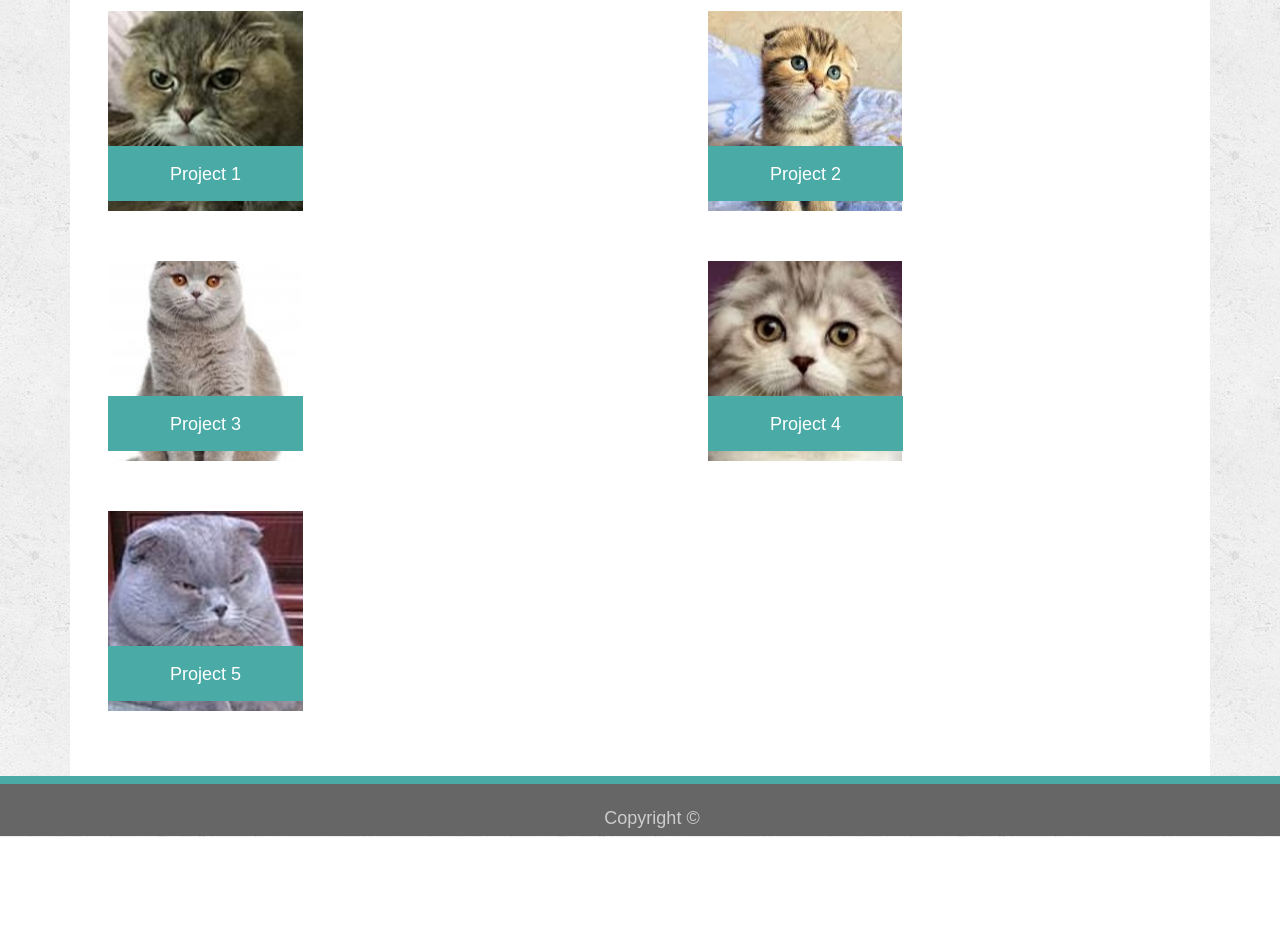
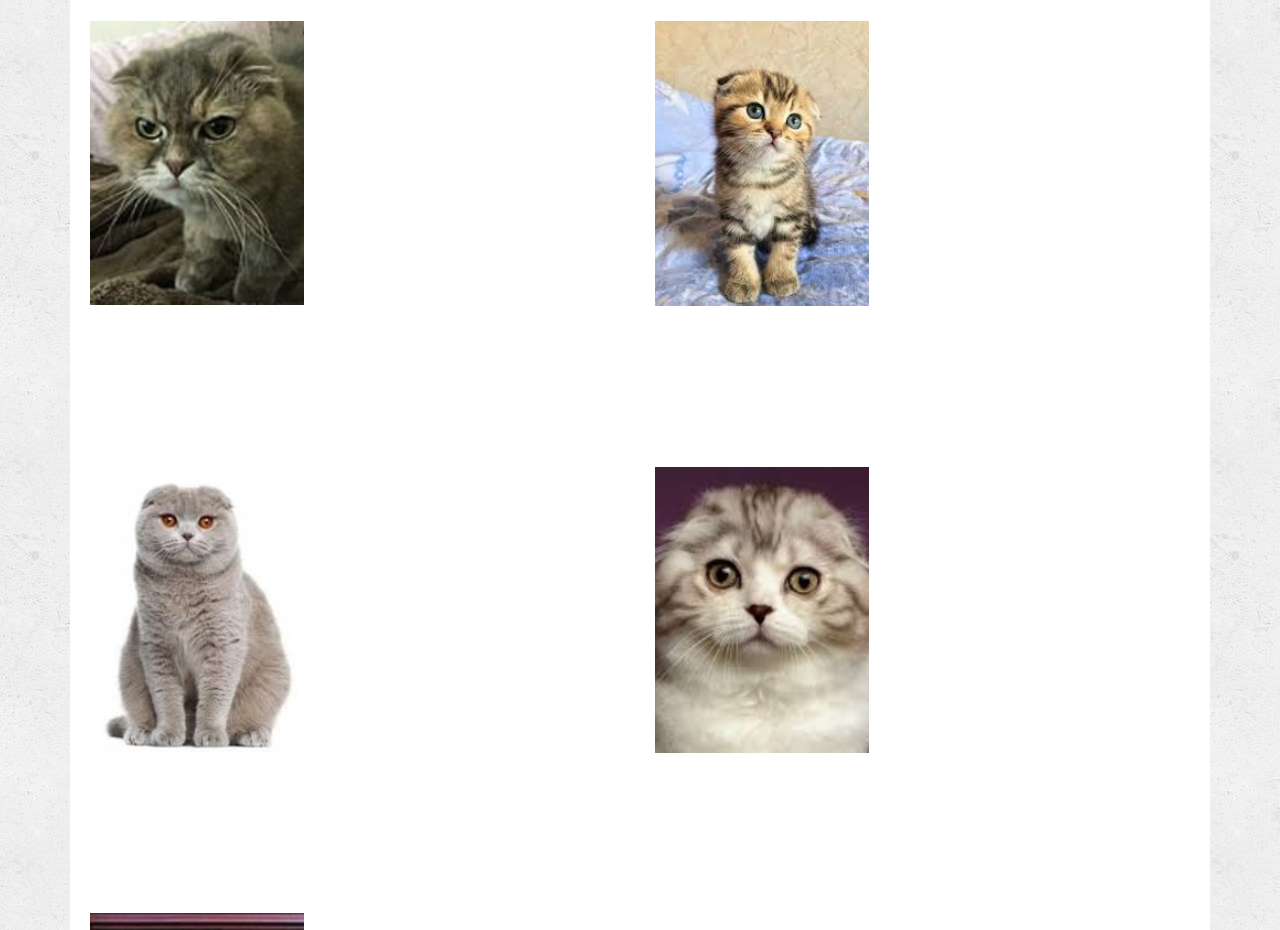
Before and after one commit to MacCabe1888/Bootstrap-Portfolio, a plain HTML site: page portfolio.html in a window 1280 px wide. Shown: the part 202-1132 px from the top of the page. Before the commit the page ends 1039 px from the top, so only its background shows below. Drawn offline with nearby package versions, Linux system fonts and the light colour scheme.

Commit message:
embedded project links in responsive images

```diff
--- a/assets/css/style.css
+++ /dev/null
@@ -1,59 +0,0 @@
-/*set background images*/
-.img{
-    background-position: center;
-    background-repeat: no-repeat;
-    padding: 100px;
-    position: relative;
-    margin: 0 0 50px 15px;
-}
-
-/*pair pictures and links on the right with their partners on the left*/
-#pic1, #pic3, #pic5{
-    float: left;
-}
-
-/*see comment above*/
-#pic2, #pic4{
-    float: right;
-    margin-right: 285px;
-}
-
-/*indicate paths to the respective image files*/
-
-#pic1{
-    background-image: url("../images/cat1.jpeg");
-}
-
-#pic2{
-    background-image: url("../images/cat2.jpeg");
-}
-
-#pic3{
-    background-image: url("../images/cat3.jpeg");
-}
-
-#pic4{
-    background-image: url("../images/cat4.jpeg");
-}
-
-#pic5{
-    background-image: url("../images/cat5.jpeg");
-}
-
-/*set up color and dimensions of miniature navbars and overlay them onto their background images*/
-.bottomnav{
-    text-align: center;
-    background-color: #4aaaa5;
-    width: 195px;
-    height: 55px;
-    padding: 15px;
-    margin: 15% 0 0 -97px;
-    position: absolute;
-    bottom: 10px;
-}
-
-/*display default link text as plain text and set default link text color*/
-a{
-    text-decoration: none;
-    color: #ffffff;
-}
--- a/portfolio.html
+++ b/portfolio.html
@@ -8,8 +8,6 @@
     <title>Portfolio_Portfolio</title>
     <!--link to Bootstrap-->
     <link rel="stylesheet" href="https://stackpath.bootstrapcdn.com/bootstrap/4.3.1/css/bootstrap.min.css" integrity="sha384-ggOyR0iXCbMQv3Xipma34MD+dH/1fQ784/j6cY/iJTQUOhcWr7x9JvoRxT2MZw1T" crossorigin="anonymous">
-    <!--link to local CSS file-->
-    <link rel="stylesheet" type="text/css" href="assets/css/style.css">
 </head>
 
 <body style="display: flex; min-height: 100vh; flex-direction: column; font-family: 'Arial', 'Helvetica Neue', Helvetica, sans-serif; font-size: 18px; color: #777777; background-image: url(assets/images/concrete_seamless.png);">
@@ -18,12 +16,12 @@
         <div class="container">
             <div class="row">
                 <div class="col-md-8">
-                    <div class="navbar-light text-center" style="background-color: #4aaaa5; width: 273px; padding: 11px 40px 11px 20px; margin-left: -15px">
+                    <div class="navbar-light text-center" style="background-color: #4aaaa5; width: 273px; padding: 11px 40px 11px 20px; margin-left: -30px">
                         <strong><a class="navbar-brand" style="font-family: 'Georgia', Times, Times New Roman, Times, serif; font-size: 24px; color: #ffffff;" href="#">Cameron MacCabe</a></strong>
                     </div>
                 </div>
                 <div class="col-md-4">
-                    <div style="width: 245px; padding: 15px 0 11px 0;">
+                    <div style="width: 245px; padding: 30px 0 11px 0;">
                         <a class="navbar-brand" style="text-decoration: none; font-size: 18px; color: #777777; margin-left: 5px; margin-right: 6px;" href="index.html">About</a>
                         <a style="text-decoration: none;">|</a>
                         <a class="navbar-brand" style="text-decoration: none; font-size: 18px; color: #777777; margin-left: 5px; margin-right: 6px;" href="#">Portfolio</a>
@@ -39,7 +37,7 @@
 
         <div style="border-bottom: solid #cccccc 2px;"></div>
 
-        <div class="container" style="background-color: #ffffff; padding: 30px 20px 15px 20px; margin-top: 40px;">
+        <div class="container" style="background-color: #ffffff; padding: 30px 20px 30px 20px; margin-top: 40px;">
 
             <div class="row">
                 <div class="col-md-8">
@@ -53,45 +51,45 @@
 
             <div class="row">
                 <div class="col-md-6">
-                    <div id="pic1" class="img" alt="Project 1">
-                        <div class="bottomnav">
-                            <a href="#project1">Project 1</a>
+                    <a href="#project1">
+                        <div class="imgwrapper" style="width: 40%;">
+                            <img src="assets/images/cat1.jpeg" class="img-responsive" alt="Project 1" style="width: 100%; margin-bottom: 75%;">
                         </div>
-                    </div>
+                    </a>
                 </div>
                 <div class="col-md-6">
-                    <div id="pic2" class="img" alt="Project 2">
-                        <div class="bottomnav">
-                            <a href="#project2">Project 2</a>
+                    <a href="#project2">
+                        <div class="imgwrapper" style="width: 40%;">
+                            <img src="assets/images/cat2.jpeg" class="img-responsive" alt="Project 2" style="width: 100%; margin-bottom: 75%;">
                         </div>
-                    </div>
+                    </a>
                 </div>
             </div>
 
             <div class="row">
                 <div class="col-md-6">
-                    <div id="pic3" class="img" alt="Project 3">
-                        <div class="bottomnav">
-                            <a href="#project3">Project 3</a>
+                    <a href="#project3">
+                        <div class="imgwrapper" style="width: 40%;">
+                            <img src="assets/images/cat3.jpeg" class="img-responsive" alt="Project 3" style="width: 100%; margin-bottom: 75%;">
                         </div>
-                    </div>
+                    </a>
                 </div>
                 <div class="col-md-6">
-                    <div id="pic4" class="img" alt="Project 4">
-                        <div class="bottomnav">
-                            <a href="#project4">Project 4</a>
+                    <a href="#project4">
+                        <div class="imgwrapper" style="width: 40%;">
+                            <img src="assets/images/cat4.jpeg" class="img-responsive" alt="Project 4" style="width: 100%; margin-bottom: 75%;">
                         </div>
-                    </div>
+                    </a>
                 </div>
             </div>
 
             <div class="row">
                 <div class="col-md-6">
-                    <div id="pic5" class="img" alt="Project 5">
-                        <div class="bottomnav">
-                            <a href="#project5">Project 5</a>
+                    <a href="#project5">
+                        <div class="imgwrapper" style="width: 40%;">
+                            <img src="assets/images/cat5.jpeg" class="img-responsive" alt="Project 5" style="width: 100%; margin-bottom: 75%;">
                         </div>
-                    </div>
+                    </a>
                 </div>
             </div>
 
@@ -99,7 +97,7 @@
 
     </div>
 
-    <nav style="background-color: #666666; height: 60px; border-top: solid #4aaaa5 8px; margin: 0 -10px -15px -10px;">
+    <nav style="background-color: #666666; height: 75px; border-top: solid #4aaaa5 8px; margin: 0 -10px -30px -10px;">
         <p></p>
         <a class="navbar-brand" style="display: flex; justify-content: center; font-size: 18px; color: #cccccc; margin-left: 40px;">Copyright&nbsp;©</a>
     </nav>
```
